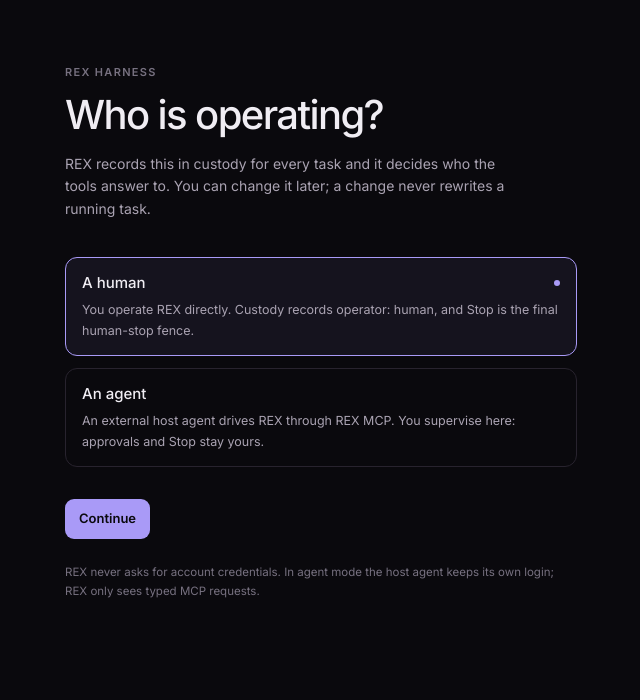
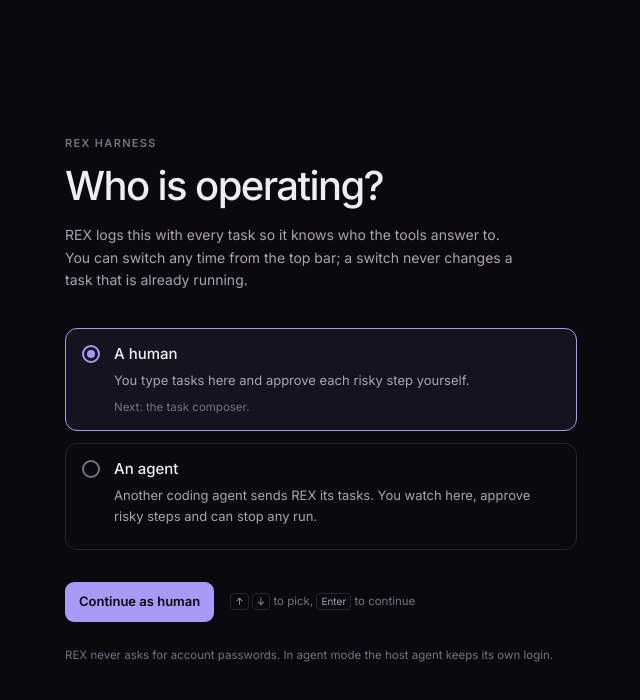
Before and after one commit to REX-codebase/rex-mcp, a React (Vite) app: page / in a window 1280 px wide. Shown: the top 700 px of the page, without its empty margins (319-959 px from the left). Built offline with nearby package versions, Linux system fonts and the light colour scheme; no server answers; the HTML template or start-up script is replaced by a standard one.

Commit message:
ui(gate): centred first screen, real radio controls, arrow/Enter keyboard model, plain copy

```diff
--- a/src/components/OperatorModeGate.tsx
+++ b/src/components/OperatorModeGate.tsx
@@ -1,49 +1,98 @@
-import { useState } from "react";
+import { useRef, useState, type KeyboardEvent } from "react";
 import { modeDetail, type OperatorMode } from "../data/operatorMode";
 
 // First-run entry mode. One choice, honest copy, no dark patterns: either
 // option is fully functional, switching later is allowed and only affects
 // the next task.
+const MODES = ["human", "agent"] as const;
+
+const OPTION_COPY: Record<OperatorMode, { title: string; line: string; after: string }> = {
+  human: {
+    title: "A human",
+    line: "You type tasks here and approve each risky step yourself.",
+    after: "Next: the task composer.",
+  },
+  agent: {
+    title: "An agent",
+    line: "Another coding agent sends REX its tasks. You watch here, approve risky steps and can stop any run.",
+    after: "Next: the list of tasks the host agent has sent.",
+  },
+};
+
 export function OperatorModeGate({ onChoose }: { onChoose: (mode: OperatorMode) => void }) {
   const [picked, setPicked] = useState<OperatorMode>("human");
+  const refs = useRef<Record<OperatorMode, HTMLButtonElement | null>>({ human: null, agent: null });
+
+  // Radio-group keyboard model: arrows move and select, Enter confirms.
+  const onKeyDown = (event: KeyboardEvent<HTMLDivElement>) => {
+    const step = { ArrowDown: 1, ArrowRight: 1, ArrowUp: -1, ArrowLeft: -1 }[event.key];
+    if (step !== undefined) {
+      event.preventDefault();
+      const next = MODES[(MODES.indexOf(picked) + step + MODES.length) % MODES.length];
+      setPicked(next);
+      refs.current[next]?.focus();
+    } else if (event.key === "Enter") {
+      event.preventDefault();
+      onChoose(picked);
+    }
+  };
+
   return (
-    <main className="mx-auto flex min-h-full w-full max-w-[560px] flex-col justify-center px-6 py-16">
+    <main className="operator-gate mx-auto flex w-full max-w-[560px] flex-col justify-center px-6 py-16">
       <p className="eyebrow">REX Harness</p>
       <h1 className="mt-3 text-[32px] font-medium leading-[1.1] tracking-[-0.04em] text-text sm:text-[40px]">
         Who is operating?
       </h1>
       <p className="mt-4 max-w-[52ch] text-sm leading-relaxed text-muted">
-        REX records this in custody for every task and it decides who the
-        tools answer to. You can change it later; a change never rewrites a
-        running task.
+        REX logs this with every task so it knows who the tools answer to. You
+        can switch any time from the top bar; a switch never changes a task
+        that is already running.
       </p>
-      <div className="mt-9 flex flex-col gap-3" role="radiogroup" aria-label="Operator mode">
-        {(["human", "agent"] as const).map((mode) => (
+      <div
+        className="mt-9 flex flex-col gap-3"
+        role="radiogroup"
+        aria-label="Operator mode"
+        onKeyDown={onKeyDown}
+      >
+        {MODES.map((mode) => {
+          const copy = OPTION_COPY[mode];
+          const active = picked === mode;
+          return (
             <button
               key={mode}
+              ref={(el) => {
+                refs.current[mode] = el;
+              }}
               role="radio"
-            aria-checked={picked === mode}
+              aria-checked={active}
+              tabIndex={active ? 0 : -1}
+              title={modeDetail(mode)}
               onClick={() => setPicked(mode)}
-            className={`operator-option ${picked === mode ? "is-active" : ""}`}
+              onDoubleClick={() => onChoose(mode)}
+              className={`operator-option ${active ? "is-active" : ""}`}
             >
-            <span className="flex items-center justify-between">
-              <b className="text-[15px] font-medium text-text">
-                {mode === "human" ? "A human" : "An agent"}
-              </b>
-              <i aria-hidden="true" />
+              <span className="operator-radio" aria-hidden="true" />
+              <span className="min-w-0">
+                <b className="block text-[15px] font-medium text-text">{copy.title}</b>
+                <small className="mt-1 block text-[13px] leading-relaxed text-muted">{copy.line}</small>
+                <small className="operator-after">{copy.after}</small>
               </span>
-            <small className="mt-1.5 block text-left text-[12.5px] leading-relaxed text-muted">
-              {modeDetail(mode)}
-            </small>
             </button>
-        ))}
+          );
+        })}
       </div>
-      <button className="run-button mt-8 self-start" onClick={() => onChoose(picked)}>
-        Continue
+      <div className="mt-8 flex items-center gap-4">
+        <button className="run-button" onClick={() => onChoose(picked)}>
+          Continue as {picked}
         </button>
+        <span className="operator-keys text-[11.5px] text-faint">
+          <kbd>↑</kbd> <kbd>↓</kbd> to pick,{" "}
+          <kbd>Enter</kbd> to continue
+        </span>
+      </div>
       <p className="mt-6 text-[11.5px] leading-relaxed text-faint">
-        REX never asks for account credentials. In agent mode the host agent
-        keeps its own login; REX only sees typed MCP requests.
+        REX never asks for account passwords. In agent mode the host agent
+        keeps its own login.
       </p>
     </main>
   );
--- a/src/index.css
+++ b/src/index.css
@@ -547,8 +547,15 @@ html,body,#root{height:100%}body{margin:0;background:var(--color-canvas);color:v
 .operator-option{display:block;width:100%;cursor:pointer;border:1px solid var(--color-line);border-radius:12px;background:transparent;padding:14px 16px;text-align:left;transition:border-color 160ms ease,background 160ms ease}
 .operator-option:hover{border-color:color-mix(in srgb,var(--color-accent) 40%,var(--color-line))}
 .operator-option.is-active{border-color:var(--color-accent);background:color-mix(in srgb,var(--color-accent) 7%,transparent)}
-.operator-option i{width:6px;height:6px;border-radius:50%;background:transparent}
-.operator-option.is-active i{background:var(--color-accent)}
+.operator-gate{min-height:100vh}
+.operator-option{display:flex;gap:14px;align-items:flex-start}
+.operator-option:focus-visible{outline:2px solid var(--color-accent);outline-offset:3px}
+.operator-radio{flex:none;margin-top:2px;width:18px;height:18px;border-radius:50%;border:2px solid var(--color-faint);display:grid;place-items:center;transition:border-color 160ms ease}
+.operator-radio::after{content:"";width:8px;height:8px;border-radius:50%;background:var(--color-accent);transform:scale(0);transition:transform 160ms ease}
+.operator-option.is-active .operator-radio{border-color:var(--color-accent)}
+.operator-option.is-active .operator-radio::after{transform:scale(1)}
+.operator-after{display:block;margin-top:8px;font-size:11.5px;color:var(--color-faint);max-height:0;opacity:0;overflow:hidden;transition:opacity 160ms ease,max-height 160ms ease}
+.operator-option.is-active .operator-after{max-height:24px;opacity:1}
 .operator-chip{display:inline-flex;align-items:center;gap:7px;border:1px solid var(--color-line);border-radius:999px;background:transparent;padding:4px 11px;font-size:11.5px;color:var(--color-muted);cursor:pointer;transition:color 150ms,border-color 150ms}
 .operator-chip:hover{color:var(--color-text);border-color:color-mix(in srgb,var(--color-accent) 45%,var(--color-line))}
 .operator-chip-dot{width:6px;height:6px;border-radius:50%;background:var(--color-done)}
@@ -704,7 +711,7 @@ html,body,#root{height:100%}body{margin:0;background:var(--color-canvas);color:v
 .options-menu{position:absolute;right:-6px;top:calc(100% + 10px);z-index:30;width:320px;border:1px solid var(--color-line);border-radius:14px;background:var(--color-lift);padding:8px;box-shadow:0 18px 40px rgba(0,0,0,.4)}.options-title{padding:6px 10px 4px;font-size:11px;font-weight:600;letter-spacing:.08em;text-transform:uppercase;color:var(--color-faint)}
 .switch-row{display:flex;cursor:pointer;align-items:center;justify-content:space-between;gap:16px;border-radius:10px;padding:10px}.switch-row:hover{background:color-mix(in srgb,var(--color-text) 4%,transparent)}.switch-copy{display:flex;min-width:0;flex-direction:column;gap:3px}.switch-copy b{font-size:13px;font-weight:500;color:var(--color-text)}.switch-copy small{font-size:12px;line-height:1.4;color:var(--color-muted)}
 .switch{appearance:none;position:relative;flex:none;height:20px;width:34px;margin:0;cursor:pointer;border-radius:999px;background:var(--color-line);transition:background 150ms ease}.switch::after{content:"";position:absolute;top:3px;left:3px;height:14px;width:14px;border-radius:999px;background:var(--color-muted);transition:transform 150ms ease,background 150ms ease}.switch:checked{background:var(--color-accent)}.switch:checked::after{transform:translateX(14px);background:var(--color-ink)}.switch:disabled{cursor:default;opacity:.5}
-.composer-meta{display:flex;flex-wrap:wrap;align-items:center;gap:6px 16px;padding:10px 4px 0;font-size:11px;color:var(--color-faint)}.composer-meta-item{display:inline-flex;align-items:center;gap:6px;cursor:default}.composer-meta-keys{margin-left:auto;align-items:center;gap:3px}.composer-meta kbd,.followup-controls kbd{display:inline-flex;height:17px;align-items:center;border:1px solid var(--color-line);border-radius:4px;padding:0 4px;font-family:var(--font-sans);font-size:10px;color:var(--color-muted)}
+.composer-meta{display:flex;flex-wrap:wrap;align-items:center;gap:6px 16px;padding:10px 4px 0;font-size:11px;color:var(--color-faint)}.composer-meta-item{display:inline-flex;align-items:center;gap:6px;cursor:default}.composer-meta-keys{margin-left:auto;align-items:center;gap:3px}.composer-meta kbd,.followup-controls kbd,.operator-keys kbd{display:inline-flex;height:17px;align-items:center;border:1px solid var(--color-line);border-radius:4px;padding:0 4px;font-family:var(--font-sans);font-size:10px;color:var(--color-muted)}
 .status-row{display:flex;align-items:center;justify-content:space-between;gap:12px}.backend-badge{display:inline-flex;align-items:center;gap:7px;font-size:11px;font-weight:500;color:var(--color-faint);white-space:nowrap;cursor:default}
 .state-row{margin-top:18px;min-height:0;padding-bottom:6px}
 .desktop-only{margin-top:28px;display:flex;flex-direction:column;align-items:flex-start;border:1px solid var(--color-line);border-radius:16px;background:color-mix(in srgb,var(--color-surface) 70%,transparent);padding:28px 28px 26px}.desktop-only-icon{display:flex;height:40px;width:40px;align-items:center;justify-content:center;border-radius:12px;background:var(--color-lift);color:var(--color-muted)}
```
Also changed, not shown: 1 other file (tests, documents, lock files or other folders). Lines whose indentation alone changed are shown as unchanged.
